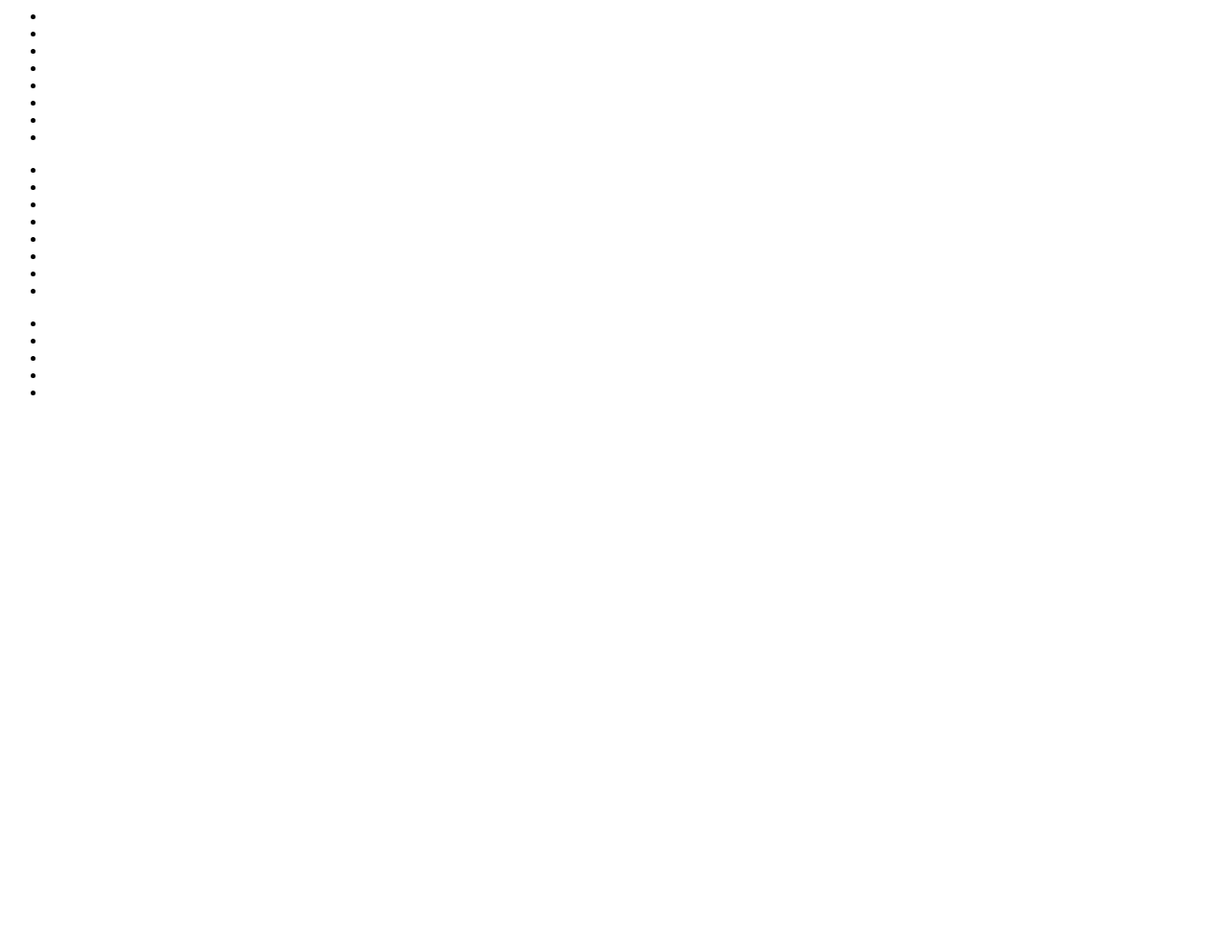
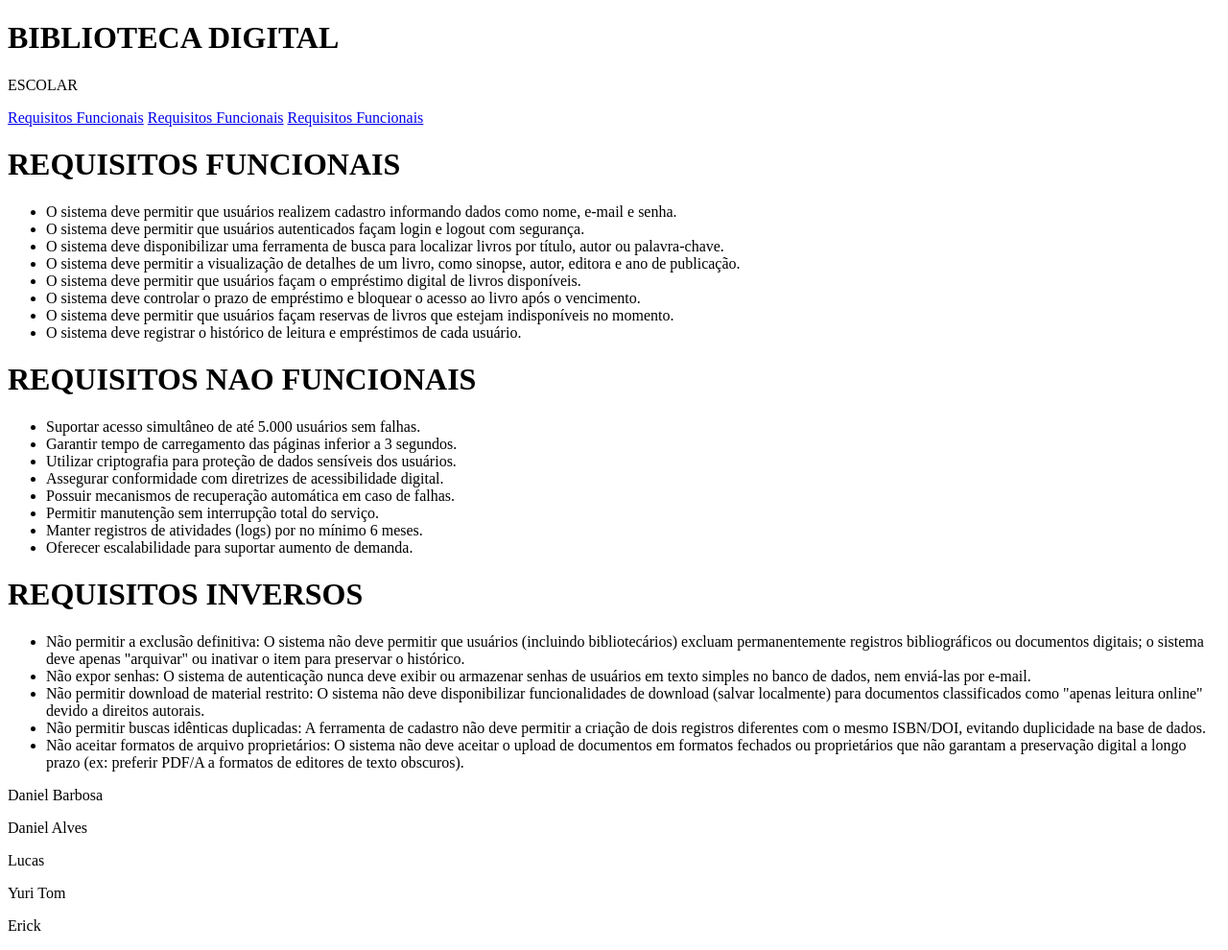
Before and after one commit to CEEMTI-BG-prof-Melissa/trabalho-1-trimestre-daniel-b-daniel-a-lucas-yuri-erick, a plain HTML site: page Trabalho/index.html in a window 1280 px wide. Shown: the whole page at 96% size. Before the commit the page ends 800 px from the top, so only its background shows below. Drawn offline with Linux system fonts and the light colour scheme.

Commit message:
Update index.html

```diff
--- a/Trabalho/index.html
+++ b/Trabalho/index.html
@@ -1,50 +1,108 @@
-<!DOCTYPE HTML5>
-<html lang="pt-BR">
+<!DOCTYPE html>
+<html lang="pt-br">
     <head>
+        <link rel="stylesheet" href="style.css">
         <meta charset="UTF-8">
-    <title> Biblioteca </title>
+        <title>Biblioteca Digital</title>
     </head>
+
     <body>
+
         <header>
-        <nav>
-          <ul>
-            <li> </li>
-            <li> </li>
-            <li> </li>
-            <li> </li>
-            <li> </li>
-            <li> </li>
-            <li> </li>
-            <li> </li>
-          </ul>
-        </nav>
-        <nav>
-          <ul>
-            <li> </li>
-            <li> </li>
-            <li> </li>
-            <li> </li>
-            <li> </li>
-            <li> </li>
-            <li> </li>
-            <li> </li>
-          </ul>
-        </nav>
-        <nav>
-          <ul>
-            <li> </li>
-            <li> </li>
-            <li> </li>
-            <li> </li>
-            <li> </li>
-          </ul>
-        </nav>
+            <div class="cabecalho">
+
+
+            </div>
+            <div class="cabecalho2">
+                <h1>BIBLIOTECA DIGITAL</h1>
+                <p>ESCOLAR</p>
+            </div>
+
+
+
         </header>
 
+        <nav>
+            <div class="catalogo">
+                <a href="#item1"> Requisitos Funcionais</a>
+                <a href="#item2"> Requisitos Funcionais</a>
+                <a href="#item3"> Requisitos Funcionais</a>
+
+
+            </div>
+
+        </nav>
+
         <main>
+            <div class="container">
+                <div class="item1">
+                    <h1> REQUISITOS FUNCIONAIS</h1>
+                    <ul>
+                        <li> O sistema deve permitir que usuários realizem cadastro informando dados como nome, e-mail e senha. </li>
+                        <li> O sistema deve permitir que usuários autenticados façam login e logout com segurança. </li>
+                        <li> O sistema deve disponibilizar uma ferramenta de busca para localizar livros por título, autor ou palavra-chave. </li>
+                        <li> O sistema deve permitir a visualização de detalhes de um livro, como sinopse, autor, editora e ano de publicação. </li>
+                        <li> O sistema deve permitir que usuários façam o empréstimo digital de livros disponíveis. </li>
+                        <li> O sistema deve controlar o prazo de empréstimo e bloquear o acesso ao livro após o vencimento. </li>
+                        <li> O sistema deve permitir que usuários façam reservas de livros que estejam indisponíveis no momento. </li>
+                        <li> O sistema deve registrar o histórico de leitura e empréstimos de cada usuário. </li>
+                    </ul>
+
+
+                </div>
+                <div class="item2">
+                    <h1>REQUISITOS NAO FUNCIONAIS</h1>
+                    <ul>
+                        <li> Suportar acesso simultâneo de até 5.000 usuários sem falhas. </li>
+                        <li> Garantir tempo de carregamento das páginas inferior a 3 segundos. </li>
+                        <li> Utilizar criptografia para proteção de dados sensíveis dos usuários. </li>
+                        <li> Assegurar conformidade com diretrizes de acessibilidade digital. </li>
+                        <li> Possuir mecanismos de recuperação automática em caso de falhas. </li>
+                        <li> Permitir manutenção sem interrupção total do serviço. </li>
+                        <li> Manter registros de atividades (logs) por no mínimo 6 meses. </li>
+                        <li> Oferecer escalabilidade para suportar aumento de demanda. </li>
+                    </ul>
+
+                </div>
+                <div class="item3">
+                    <h1> REQUISITOS INVERSOS</h1>
+                    <ul>
+                        <li>Não permitir a exclusão definitiva: O sistema não deve permitir que usuários (incluindo bibliotecários) excluam permanentemente registros bibliográficos ou documentos digitais; o sistema deve apenas "arquivar" ou inativar o item para preservar o histórico.</li>
+                        <li>Não expor senhas: O sistema de autenticação nunca deve exibir ou armazenar senhas de usuários em texto simples no banco de dados, nem enviá-las por e-mail.</li>
+                        <li>Não permitir download de material restrito: O sistema não deve disponibilizar funcionalidades de download (salvar localmente) para documentos classificados como "apenas leitura online" devido a direitos autorais.</li>
+                        <li>Não permitir buscas idênticas duplicadas: A ferramenta de cadastro não deve permitir a criação de dois registros diferentes com o mesmo ISBN/DOI, evitando duplicidade na base de dados.</li>
+                        <li>Não aceitar formatos de arquivo proprietários: O sistema não deve aceitar o upload de documentos em formatos fechados ou proprietários que não garantam a preservação digital a longo prazo (ex: preferir PDF/A a formatos de editores de texto obscuros).</li>
+                    </ul>
+
+                </div>
+
+
+            </div>
+
+
+
         </main>
 
         <footer>
+            <div class="rodape">
+                <div class="aluno1">
+                    <p>Daniel Barbosa</p>
+                </div>
+                <div class="aluno2">
+                    <p>Daniel Alves</p>
+                </div>
+                <div class="aluno3">
+                    <p>Lucas</p>
+                </div>
+                <div class="aluno4">
+                    <p>Yuri Tom</p>
+                </div>
+                <div class="aluno5">
+                    <p>Erick</p>
+                </div>
+
+            </div>
         </footer>
+
     </body>
 </html>
```
Lines whose indentation alone changed are shown as unchanged.
